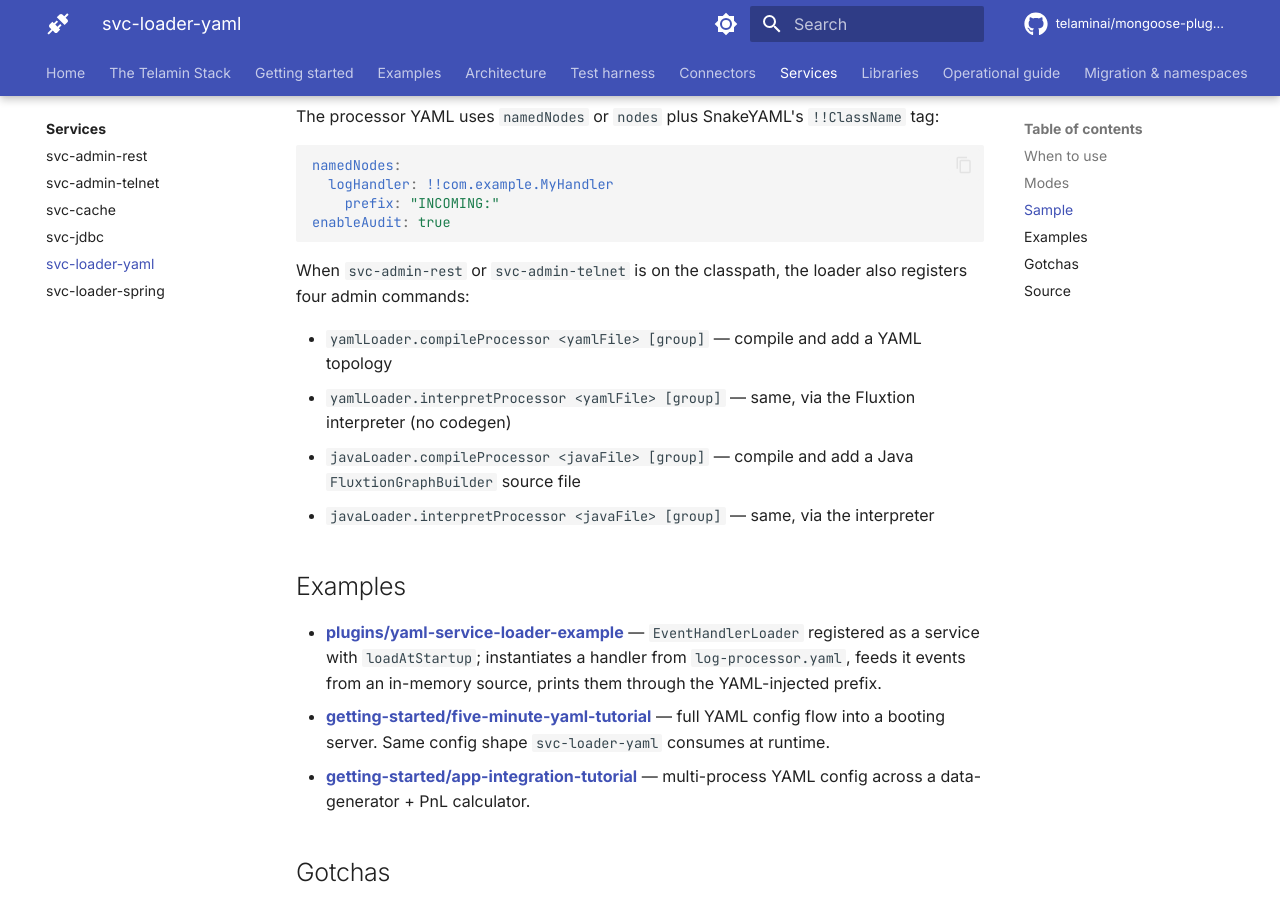
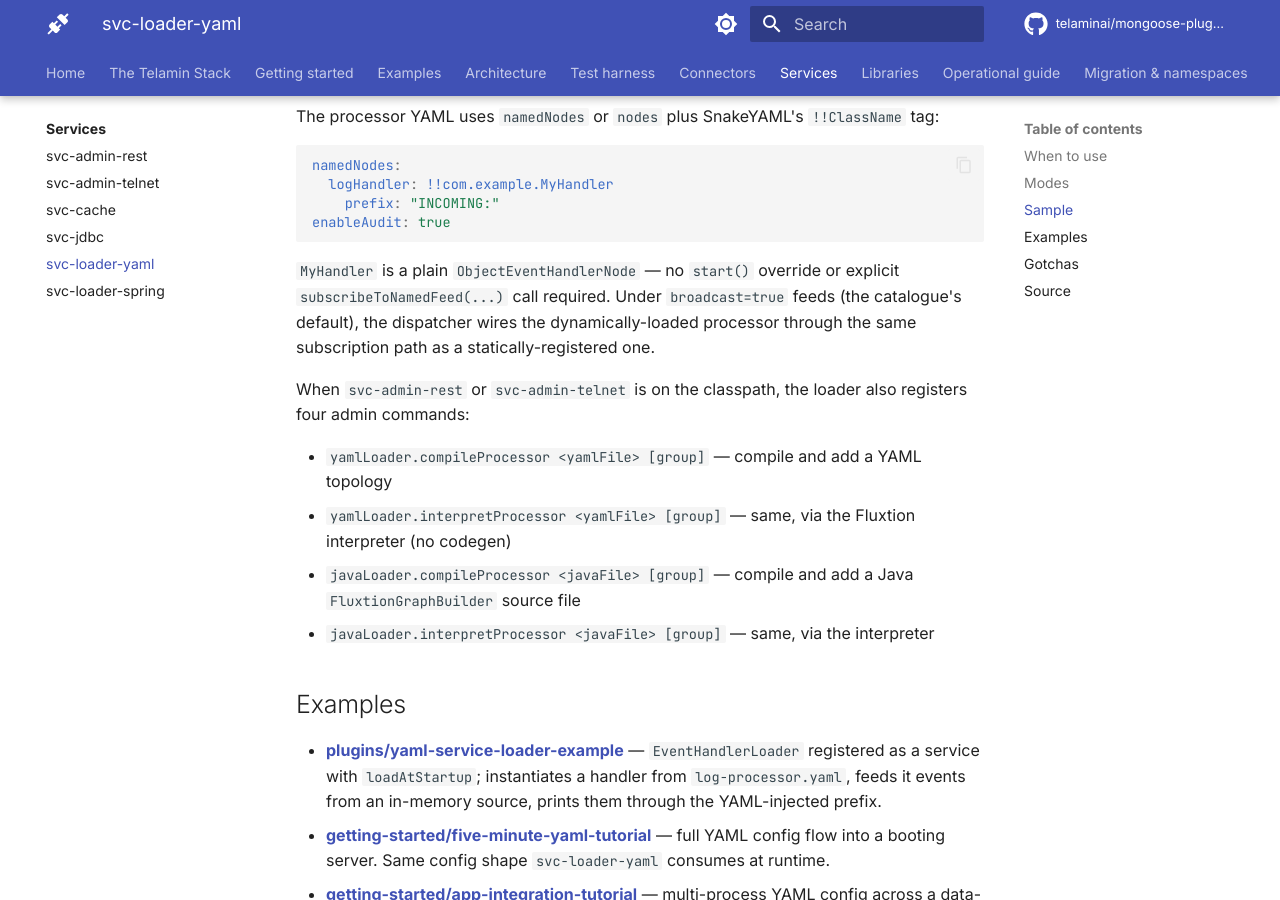
Before and after one commit to telaminai/mongoose-plugins, an MkDocs documentation site: the page built from docs/services/loader-yaml.md, in a window 1280 px wide and 900 px high, scrolled down 1520 px. Built offline with MkDocs 1.6.1 and Material for MkDocs 9.7.7, drawn with Linux system fonts in a browser that asks for light colours; comment, search, counter and statistics services are not loaded.

Commit message:
docs(catalogue): note plain handlers work for both loader plugins
Loader-yaml and loader-spring now explicitly state that the handler
classes referenced from YAML / Spring XML need no start() override or
subscribeToNamedFeed call under broadcast=true. The dispatcher wires
the dynamically-loaded processor through the same subscription path
as a statically-registered one — verified by the broadcast
auto-subscribe test in test-support.

Co-Authored-By: Claude Opus 4.7 (1M context) <noreply@anthropic.com>

````diff
--- a/docs/services/loader-yaml.md
+++ b/docs/services/loader-yaml.md
@@ -68,6 +68,11 @@ namedNodes:
 enableAudit: true
 ```
 
+`MyHandler` is a plain `ObjectEventHandlerNode` — no `start()` override or
+explicit `subscribeToNamedFeed(...)` call required. Under `broadcast=true`
+feeds (the catalogue's default), the dispatcher wires the dynamically-loaded
+processor through the same subscription path as a statically-registered one.
+
 When `svc-admin-rest` or `svc-admin-telnet` is on the classpath, the loader
 also registers four admin commands:
 
````
Also changed, not shown: docs/services/loader-spring.md (+5 -0 lines).
